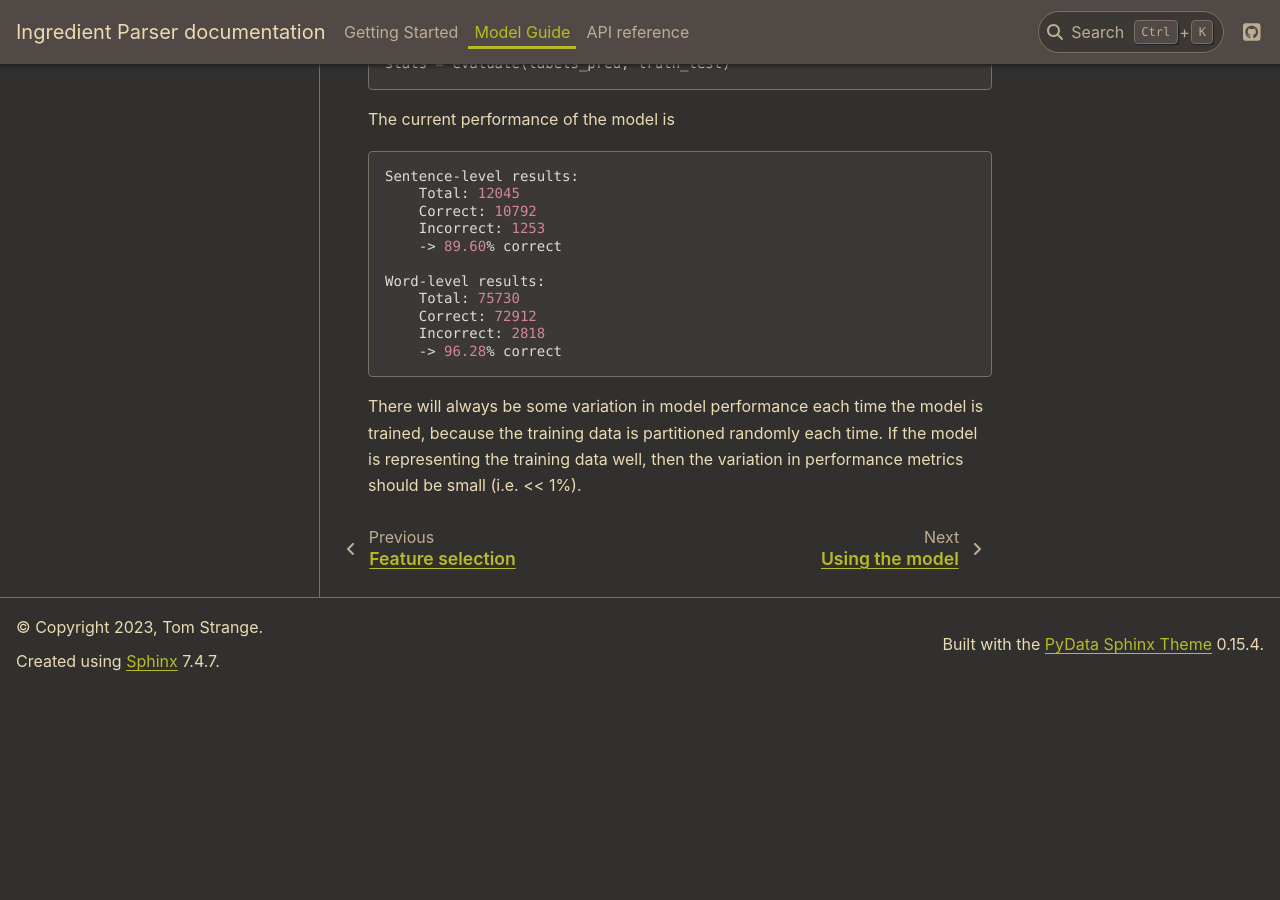
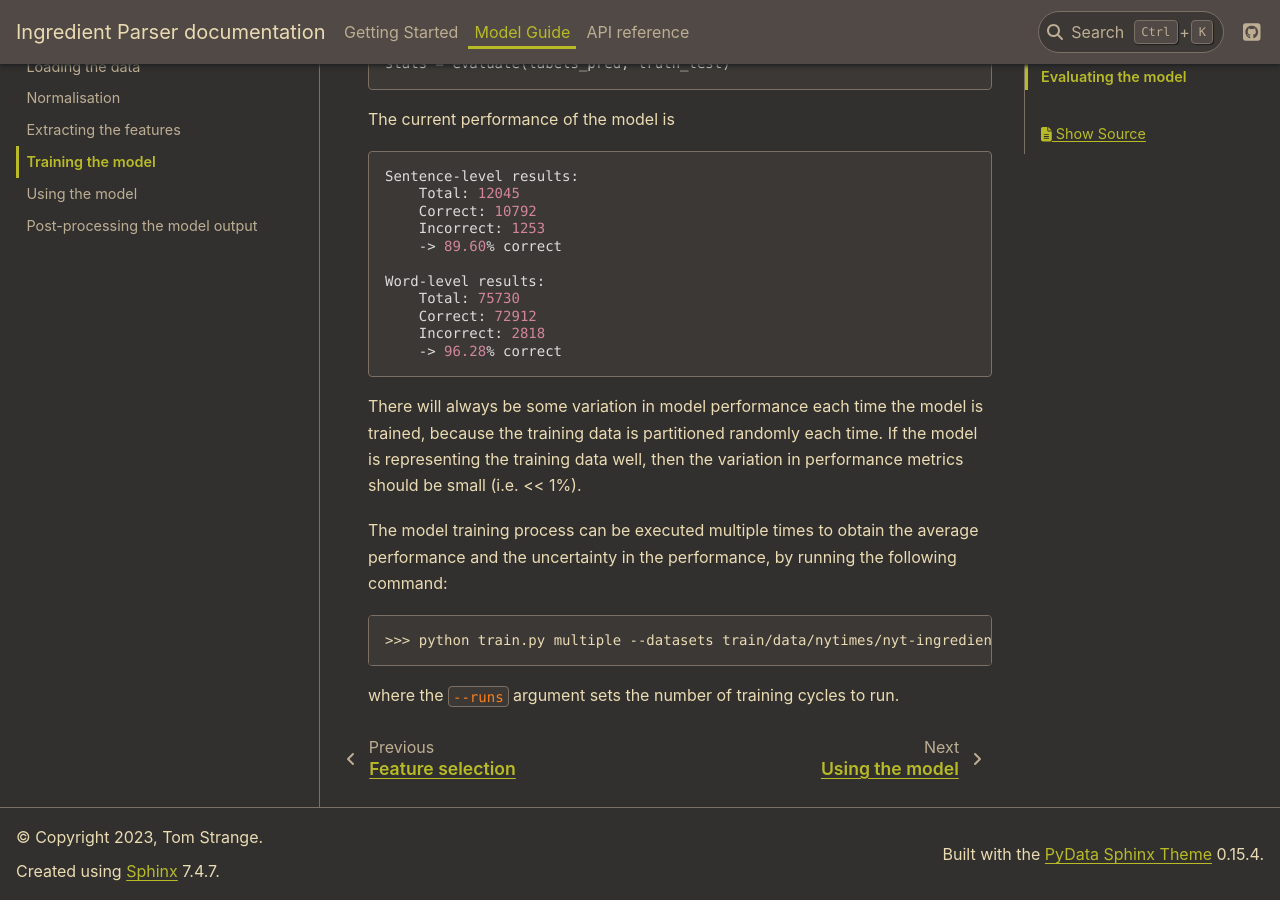
Before and after one commit to strangetom/ingredient-parser, a Sphinx documentation site: the page built from docs/source/guide/training.rst, in a window 1280 px wide and 900 px high, scrolled down 3211 px. Built offline with Sphinx 7.4.7 and the PyData theme 0.15.4, drawn with Linux system fonts in a browser that asks for light colours; before the commit the page ends 3902 px from its top, so only the background shows below that; some of the changed text lies outside the part shown.

Commit message:
Docs: Update docs to refer to refactored train.py

```diff
--- a/docs/source/guide/training.rst
+++ b/docs/source/guide/training.rst
@@ -131,3 +131,11 @@
         -> 96.28% correct
 
 There will always be some variation in model performance each time the model is trained, because the training data is partitioned randomly each time. If the model is representing the training data well, then the variation in performance metrics should be small (i.e. << 1%).
+
+The model training process can be executed multiple times to obtain the average performance and the uncertainty in the performance, by running the following command:
+
+.. code:: bash
+
+    >>> python train.py multiple --datasets train/data/nytimes/nyt-ingredients-snapshot-2015.csv train/data/strangerfoods/sf-labelled-data.csv train/data/cookstr/cookstr-ingredients-snapshot-2017-clean.csv --runs 10
+
+where the ``--runs`` argument sets the number of training cycles to run.
```
Also changed, not shown: other parts of docs/source/guide/training.rst (+2 -2 lines).
